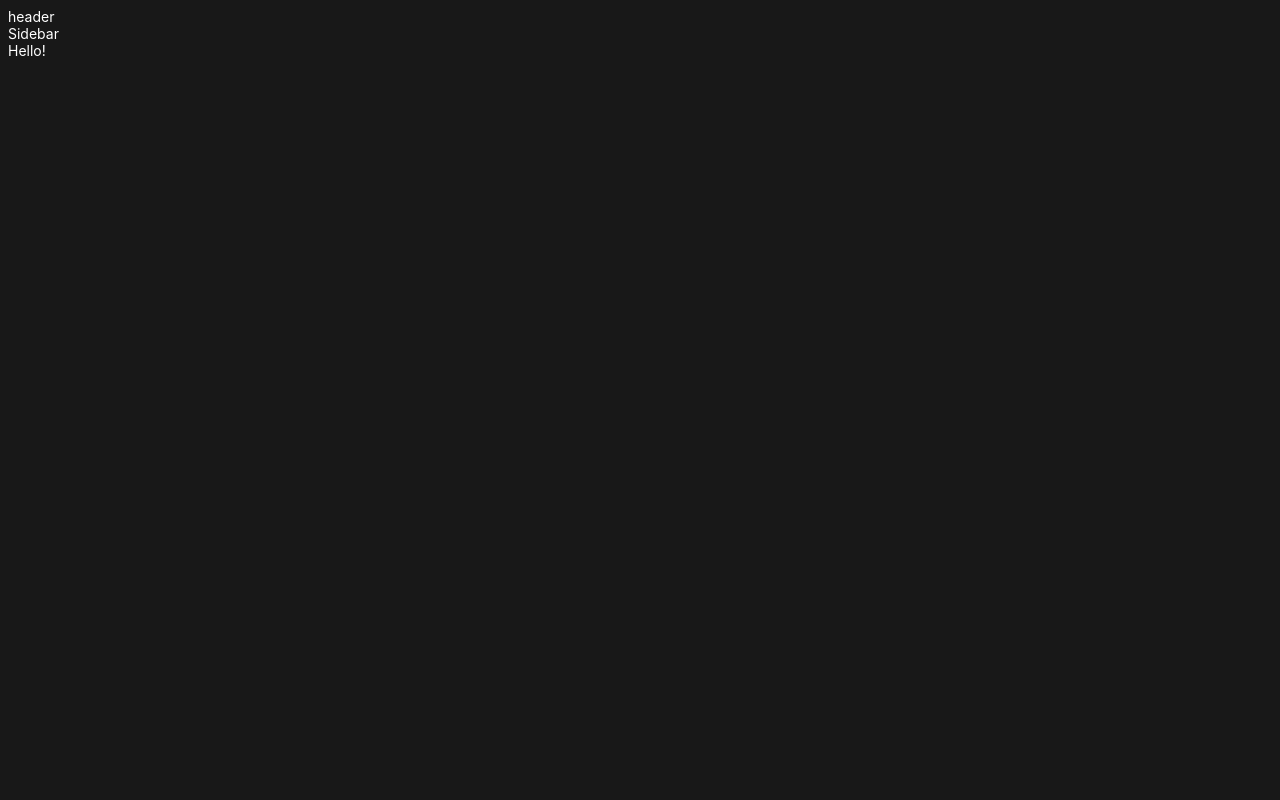
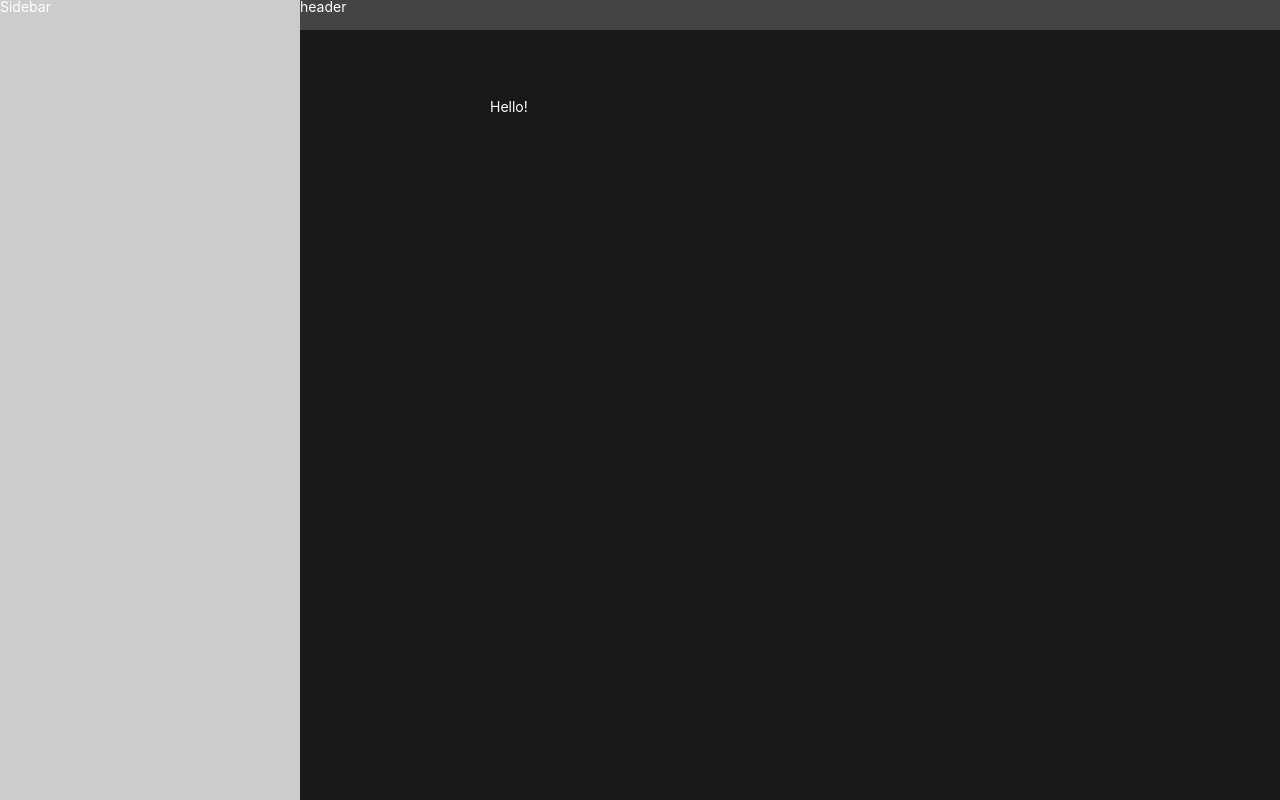
Before and after one commit to odinnadcatbl1/personal-blog, a website: page src/index.html in a window 1280 px wide. Drawn offline with nearby package versions, Linux system fonts and the light colour scheme; files that its build step writes are made by us from their sources.

Commit message:
add new blocks

```diff
--- a/src/assets/scss/_vars.scss
+++ b/src/assets/scss/_vars.scss
@@ -1,3 +1,7 @@
 $primary: #202020;
 $secondary: #121212;
 $white: #ffffff;
+
+$z-index-header: 1000;
+$z-index-sidebar: 1000;
+$sidebar-width: 300px;
--- /dev/null
+++ b/src/assets/scss/blocks/container.scss
@@ -0,0 +1,6 @@
+.container {
+    max-width: 700px;
+    margin: 0 auto;
+    padding-left: 5rem;
+    padding-right: 5rem;
+}
--- /dev/null
+++ b/src/assets/scss/blocks/header.scss
@@ -0,0 +1,9 @@
+.header {
+    width: calc(100% - $sidebar-width);
+    height: 30px;
+    background-color: #444;
+    position: fixed;
+    top: 0;
+    right: 0;
+    z-index: $z-index-header;
+}
--- /dev/null
+++ b/src/assets/scss/blocks/main.scss
@@ -0,0 +1,4 @@
+.main {
+    padding-left: $sidebar-width;
+    padding-top: 10rem;
+}
--- /dev/null
+++ b/src/assets/scss/blocks/sidebar.scss
@@ -0,0 +1,9 @@
+.sidebar {
+    width: $sidebar-width;
+    height: 100vh;
+    position: fixed;
+    background-color: #ccc;
+    top: 0;
+    left: 0;
+    z-index: $z-index-sidebar;
+}
--- a/src/assets/scss/style.scss
+++ b/src/assets/scss/style.scss
@@ -1,4 +1,5 @@
 @import "vars";
+@import "./vendor/reset";
 
 html {
     font-size: 62.5%; /*10px от стандартного значения*/
@@ -12,3 +13,15 @@ body {
     font-size: 1.4rem; /*считается от html, поэтому это 10px*/
     color: $white;
 }
+
+*,
+*:before,
+*:after {
+    box-sizing: border-box;
+}
+
+/* Blocks */
+@import "blocks/header";
+@import "blocks/sidebar";
+@import "blocks/main";
+@import "blocks/container";
--- a/src/index.html
+++ b/src/index.html
@@ -1,6 +1,6 @@
 ---
 layout: default
-title: BrainsCloud | Home
+title: Salavat | Home
 ---
 
 Hello!
--- a/src/layouts/default.html
+++ b/src/layouts/default.html
@@ -13,7 +13,9 @@
         </aside>
 
         <main class="main">
-            {{> body }}
+            <div class="container">
+                {{> body }}
+            </div>
         </main>
     </div>
 
--- a/src/partials/header.html
+++ b/src/partials/header.html
@@ -1 +1 @@
-<header>header</header>
+<header class="header">header</header>
```
Also changed, not shown: dist/assets/css/style.min.css, dist/index.html.
